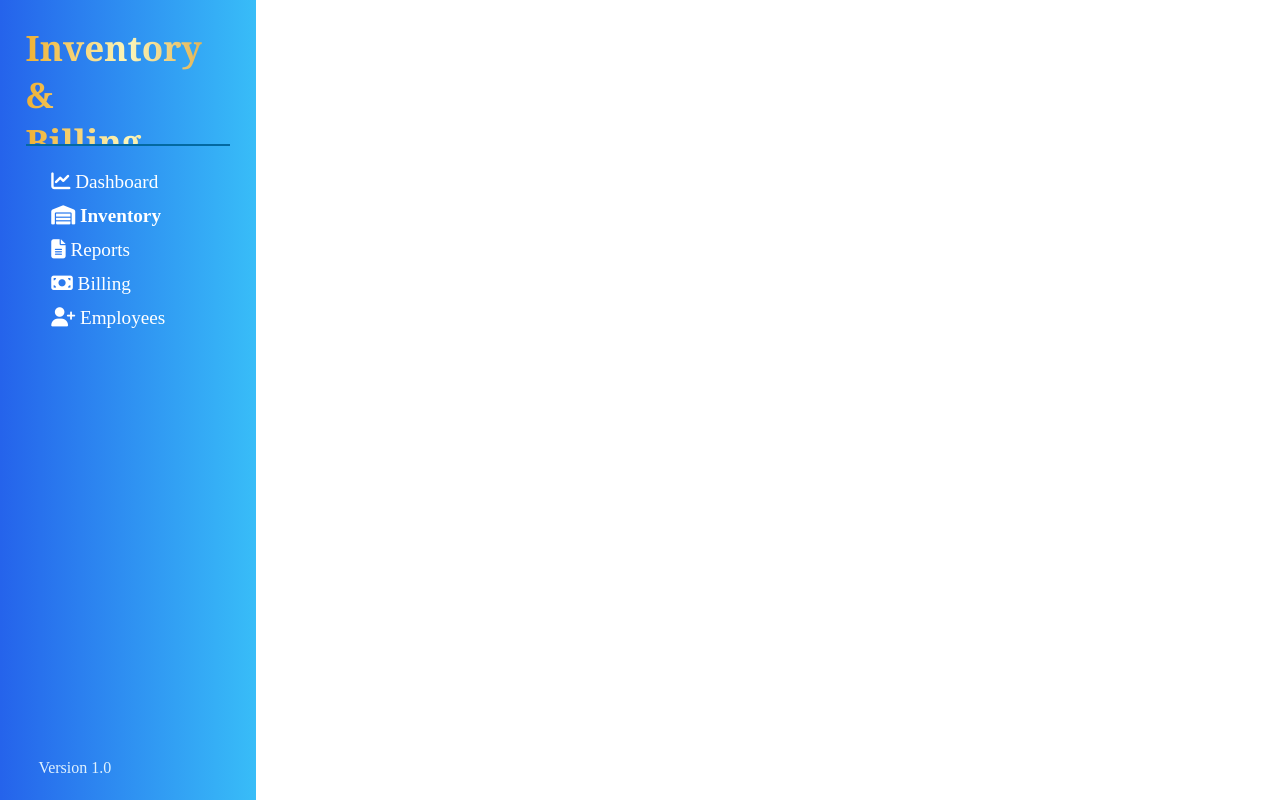
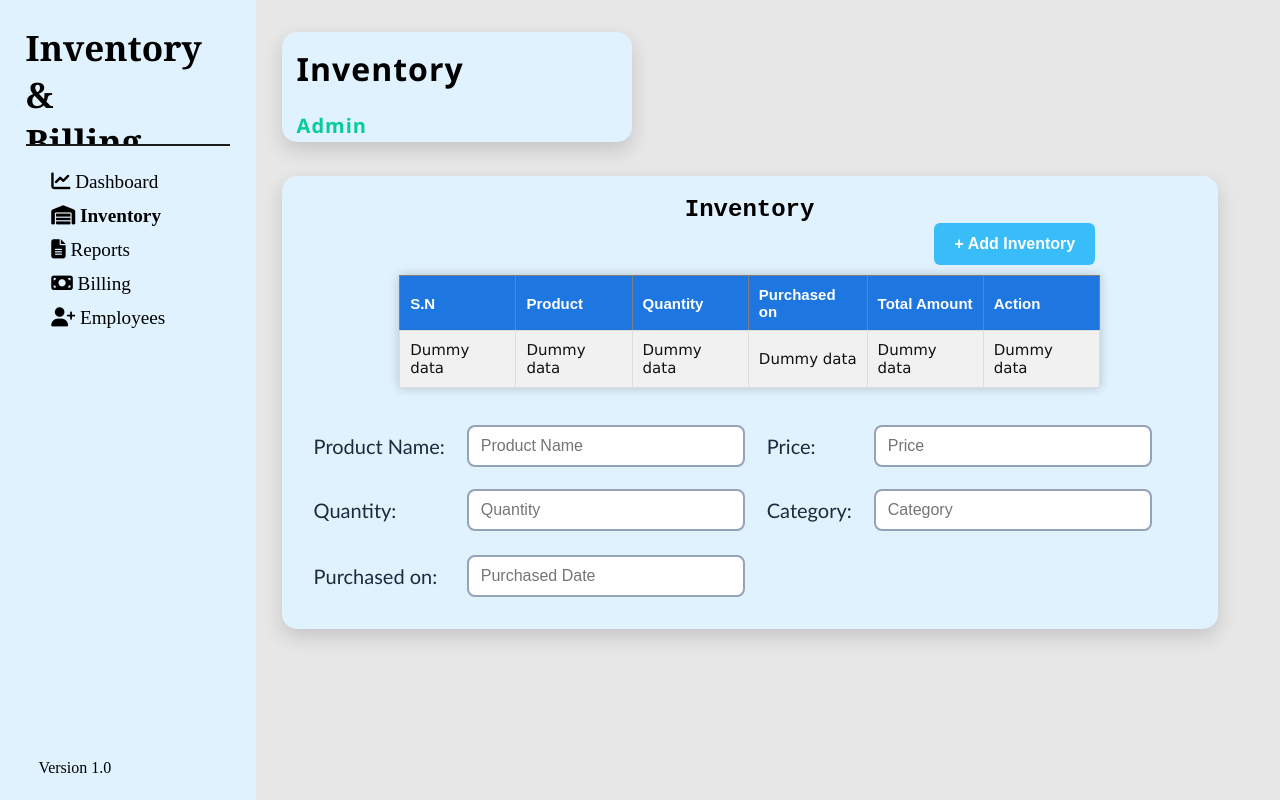
Before and after one commit to SachinBartaula/Inventory-and-Billing-System, a PHP site: page /a_inventory.php in a window 1280 px wide. Run offline with PHP 8.4, Linux system fonts and the light colour scheme.

Commit message:
inventory halka created and heading added to other pages

```diff
--- a/Styles.css
+++ b/Styles.css
@@ -22,7 +22,7 @@ body {
     left: 0;
     height: 100vh;
     width: 20vw;
-    background: linear-gradient(90deg, #2563EB, #38BDF8);
+    background-color: #E0F2FE;
 }
 
 .sidebar {
@@ -31,22 +31,20 @@ body {
     left: 0;
     height: 100vh;
     width: 20vw;
-    background: linear-gradient(90deg, #2563EB, #38BDF8);
+    background-color: #E0F2FE;
 }
 
 
 
 #logo {
-    background: linear-gradient(to right, #efb033 0%, #FCF6BA 50%, #da9b2d 100%);
-    -webkit-background-clip: text;
-    background-clip: text;
-    color: transparent;
+    color: #000000;
+
     margin-top: 3vh;
     margin-left: 2vw;
     margin-right: 2vw;
     font-size: 35px;
     height: 15vh;
-    border-bottom: 2px solid #0369A1;
+    border-bottom: 2px solid #1c1e1e;
     overflow: hidden;
     font-family: Cambria, Cochin, Georgia, Times, 'Times New Roman', serif;
     transition: 0.8s;
@@ -70,7 +68,7 @@ body {
 
 .page-contanier ul li a {
     text-decoration: none;
-    color: white;
+    color: black;
     font-size: larger;
 }
 
@@ -88,7 +86,7 @@ body {
 }
 
 footer p {
-    color: #E0F2FE;
+    color: black;
     margin-left: 3vw;
 }
 
@@ -99,6 +97,8 @@ footer p {
     display: flex;
     justify-content: center;
     align-items: center;
+    background-color: #E7E7E7;
+
 }
 
 /*------------------------- Login page css ------------------------------*/
@@ -173,29 +173,58 @@ input[type="password"]:active {
     display: flex;
     justify-content: center;
 }
-
-/* -------------------- main dashboard -------------------------- */
+/* -----------------------------main header of all pages except dashboard----------------------- */
 
 .main {
     margin-left: 20vw;
     width: calc(100vw - 20vw);
+    background-color: #E7E7E7;
+}
+.main_box {
+    height: 18vh;
+    margin-top: 4vh;
+    margin-left: 2vw;
+    width: 100%;
 }
 
-.main_box {
-    height: 20vh;
+.main_box_heading {
+    height: 10vh;
+    width: 25vw;
+    Border: 1px;
+    border-radius: 15px;
+    background-color: #E0F2FE;
+    padding: 15px;
+    overflow: hidden;
+    box-shadow: 0 8px 20px rgba(0, 0, 0, 0.15);
+    letter-spacing: 1px;
+    font-family: "Segoe UI", sans-serif;
+}
+
+.main_box_heading h4 {
+    color: #05CD99;
+    font-size: 20px;
+}
+
+/* -------------------- main dashboard -------------------------- */
+.main_box_dashboard {
+    height: 18vh;
     margin-top: 4vh;
     display: flex;
     justify-content: space-around;
     width: 100%;
 }
 
+.main_box_heading_dashboard h4 {
+    color: #05CD99;
+    font-size: 20px;
+}
 
-.main_box_heading {
+.main_box_heading_dashboard {
     height: 10vh;
     width: 50vw;
     Border: 1px;
     border-radius: 15px;
-    background-color: #49b4fc;
+    background-color: #E0F2FE;
     padding: 15px;
     overflow: hidden;
     box-shadow: 0 8px 20px rgba(0, 0, 0, 0.15);
@@ -212,12 +241,12 @@ input[type="password"]:active {
     align-items: center;
     justify-content: center;
     color: #000000;
-     font-family: "Segoe UI", sans-serif;
+    font-family: "Segoe UI", sans-serif;
     font-size: 40px;
     font-weight: bold;
     letter-spacing: 1px;
     transition: 0.4s;
-    background-color: #49b4fc;
+    background-color: #E0F2FE;
     padding: 15px;
     overflow: hidden;
     box-shadow: 0 8px 20px rgba(0, 0, 0, 0.15);
@@ -228,7 +257,7 @@ input[type="password"]:active {
     padding: 20px;
     Border: 1px;
     border-radius: 15px;
-    background-color: #49b4fc;
+    background-color: #E0F2FE;
     width: 70vw;
     height: auto;
     box-shadow: 0 8px 20px rgba(0, 0, 0, 0.15);
@@ -262,7 +291,7 @@ input[type="password"]:active {
 }
 
 .main_body_table table th {
-    background: #003f7a;
+    background: #1e76e1;
     color: white;
     padding: 10px;
     text-align: left;
@@ -276,8 +305,18 @@ input[type="password"]:active {
     font-size: 15px;
     color: #121111;
 }
-.main_body_table table tr:hover td{
-    background-color: #ffffff;
+
+.main_body_table table tr:hover td {
+    background-color: #fefefe;
     cursor: pointer;
 }
+
 /* -----------------------------Inventory------------------------------------- */
+.addinventory table tr td{
+    padding: 10px;
+}
+.addinventory_button{
+display: flex;
+justify-content: flex-end;
+margin-right: 8vw;
+}
--- a/a_dashboard.php
+++ b/a_dashboard.php
@@ -28,9 +28,9 @@
     </div>
 
     <div class="main">
-        <div class="main_box">
-            <div class="main_box_heading">
-                <h1>Dashboard</h1><br>
+        <div class="main_box_dashboard">
+            <div class="main_box_heading_dashboard">
+                <h1>Dashboard</h1>
                 <h4>Admin</h4>
                 </div>
                 <div class="clock">
--- a/a_inventory.php
+++ b/a_inventory.php
@@ -29,7 +29,70 @@
         </footer>
     </div>
     <div class="main">
+        <div class="main_box">
+            <div class="main_box_heading">
+                <h1>Inventory</h1><br>
+                <h4>Admin</h4>
+                </div>
+            </div>
+            <div class="main_body">
+                <div class="display_inventory">
+                    <h2 id="main_body_heading">Inventory</h2>
+                    <div class="addinventory_button">
+                    <input class="button" type="submit" name="add_inventory" value="+ Add Inventory">
+                    </div>
+                  <div class="main_body_table">
+            <table border="1px">
+            <tr>
+                <th> S.N </th>
+                <th> Product </th>
+                <th> Quantity </th>
+                <th> Purchased on </th>
+                <th> Total Amount </th>
+                <th> Action </th>
+            </tr>
+            <tr>
+                <td>Dummy data</td>
+                <td>Dummy data</td>
+                <td>Dummy data</td>
+                <td>Dummy data</td>
+                <td>Dummy data</td>
+                <td>Dummy data</td>
+            </tr>
+</table>
+</div>
+            </div>
+            <div class="addinventory">
+        <form>
+            <!-- css applied through input attributes -->
+      <table>
+        <tr>
+            <td><label for="product_name">Product Name:</label></td>
+            <td><input type="text" id="product_name" placeholder="Product Name" name="product_name"></td>
+            <td><label for="product_price">Price:</label></td>
+            <td><input type="text" id="product_price" placeholder="Price" name="product_price"></td>
+        </tr>
 
+
+
+        <tr>
+            <td><label for="product_quantity">Quantity:</label></td>
+            <td><input type="text" id="product_quantity" placeholder="Quantity" name="product_quantity"></td>
+            <td><label for="product_category">Category:</label></td>
+            <td><input type="text" id="product_category" placeholder="Category" name="product_category"></td>
+        </tr>
+
+        <tr>
+
+        </tr>
+
+        <tr>
+            <td><label for="purchased_date">Purchased on:</label></td>
+            <td><input type="text" id="purchased_date" placeholder="Purchased Date" name="purchased_date"></td>
+        </tr>
+    </table>
+</fotm>
+</div>
     </div>
 </body>
 
```
Also changed, not shown: a_billing.php (+8 -0 lines), a_employee.php (+8 -0 lines), a_reports.php (+8 -0 lines).
